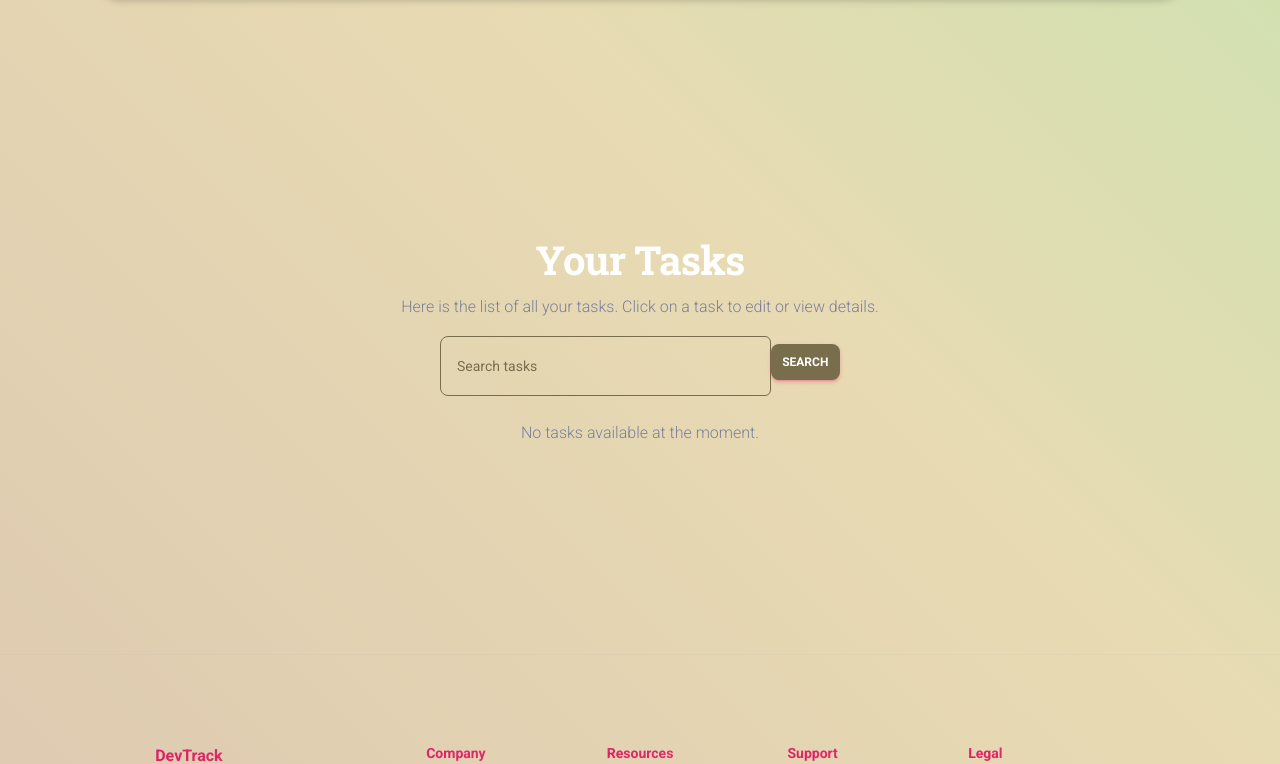
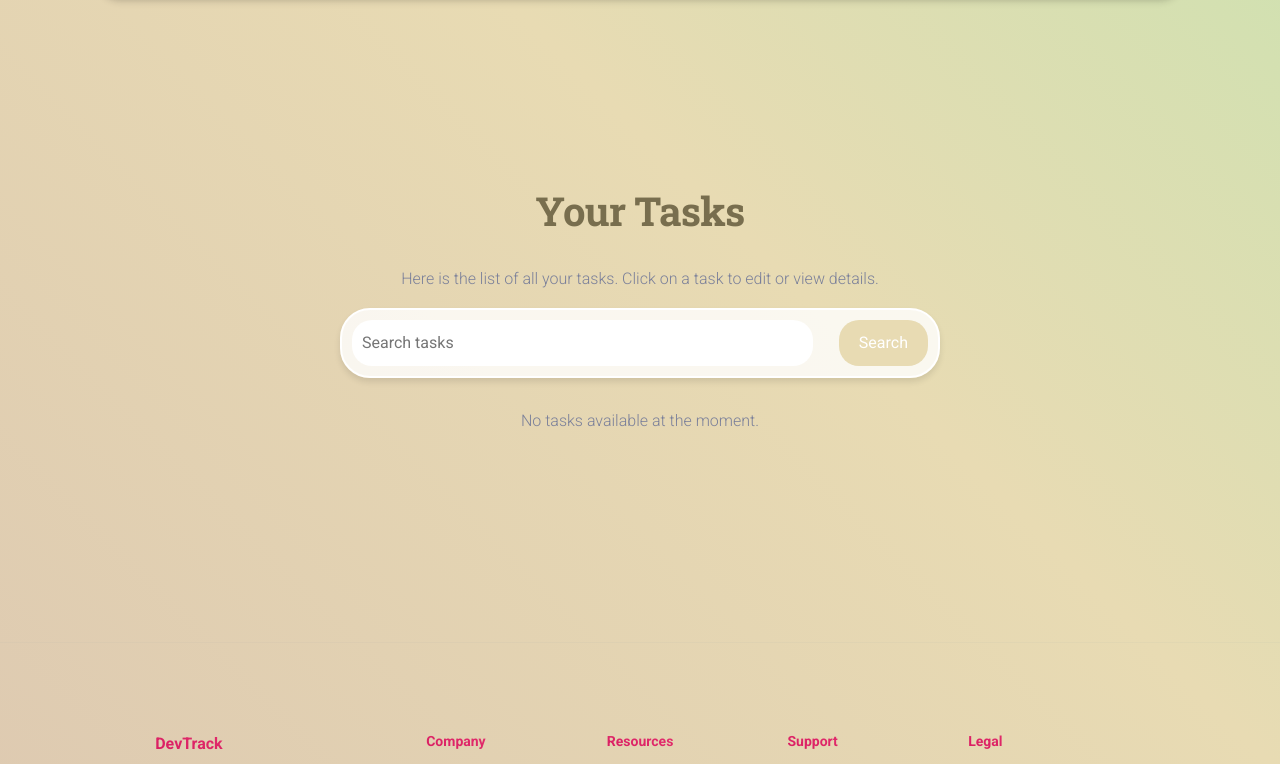
Before and after one commit to TrMaksym/DevTrack, a Django app: template templates/TaskTracker/task_list.html in a window 1280 px wide; the page is wider, and only the part inside the window is pictured. Shown: the part 70-834 px from the top of that part. Run offline with Django 5.2, Linux system fonts and the light colour scheme; the template is opened without the code that fills it, so the values that code supplies are empty; some libraries are stand-ins or nearby versions.

Commit message:
changed designe search form Task List

```diff
--- a/TaskTracker/views.py
+++ b/TaskTracker/views.py
@@ -276,7 +276,7 @@ class TaskUpdateView(LoginRequiredMixin, generic.UpdateView):
     template_name = "TaskTracker/task_form.html"
 
     def get_success_url(self):
-        return reverse_lazy("TaskTracker:task-detail", kwargs={"pk": self.object.pk})
+        return reverse_lazy("TaskTracker:task_detail", kwargs={"pk": self.object.pk})
 
 
 class TaskDeleteView(LoginRequiredMixin, generic.DeleteView):
--- a/templates/TaskTracker/task_list.html
+++ b/templates/TaskTracker/task_list.html
@@ -4,14 +4,13 @@
 
 {% block content %}
   <section class="task-list">
-    <div class="container mt-7">
-      <h2 class="text-center">Your Tasks</h2>
+    <div class="container mt-5">
+      <h1>Your Tasks</h1>
       <p class="text-center">Here is the list of all your tasks. Click on a task to edit or view details.</p>
 
-      <form method="get" class="mb-4 search-form">
-        <input type="text" id="search" name="search" value="{{ search }}" placeholder="Search tasks"
-               class="form-control">
-        <button type="submit" class="btn btn-primary mt-2 search-btn">Search</button>
+      <form method="get" class="search-form">
+        <input type="text" id="search" name="search" value="{{ search }}" placeholder="Search tasks">
+        <button type="submit">Search</button>
       </form>
 
       <div class="list-group">
@@ -22,10 +21,16 @@
                 <h5 class="card-title">{{ task.name }}</h5>
                 <p class="card-text">{{ task.description }}</p>
                 <small>Due: {{ task.deadline|default:"No due date" }}</small>
+
+                {% if task.is_completed %}
+                  <span class="badge badge-success" style="color: #e8dbb3">Completed</span>
+                {% else %}
+                  <span class="badge badge-warning" style="color: #e8dbb3">Not Completed</span>
+                {% endif %}
               </div>
             </div>
           </a>
-          {% empty %}
+        {% empty %}
           <p class="text-center">No tasks available at the moment.</p>
         {% endfor %}
       </div>
@@ -34,12 +39,12 @@
 
   <style>
       body {
+          font-family: 'Roboto', sans-serif;
           background: linear-gradient(45deg, #ea4793, #d8c0b0, #e8dbb3, #adeaad, #0099ff);
           background-size: 400% 400%;
           animation: gradient 10s ease infinite;
           height: 100vh;
           margin: 0;
-          font-family: 'Roboto', sans-serif;
       }
 
       @keyframes gradient {
@@ -58,122 +63,79 @@
           padding: 40px;
       }
 
-      h2 {
-          color: #ffffff;
+      h1 {
+          color: #786e4e;
           font-weight: bold;
           font-size: 2.5rem;
+          text-align: center;
+          margin-bottom: 30px;
+      }
+
+      .search-form {
+          margin-bottom: 30px;
+          max-width: 600px;
+          margin-left: auto;
+          margin-right: auto;
+          display: flex;
+          justify-content: space-between;
+          align-items: center;
+          border: 2px solid #ffffff;
+          padding: 10px;
+          border-radius: 30px;
+          background-color: rgba(255, 255, 255, 0.8);
+          box-shadow: 0 4px 6px rgba(0, 0, 0, 0.1);
+      }
+
+      .search-form input[type="text"] {
+          padding: 10px;
+          font-size: 1rem;
+          width: 80%;
+          border: none;
+          border-radius: 20px;
+          outline: none;
+          transition: all 0.3s ease;
+      }
+
+      .search-form input[type="text"]:focus {
+          border: 1px solid #e8dbb3;
+          box-shadow: 0 0 5px rgb(120, 110, 78);
+      }
+
+      .search-form button {
+          background-color: #e8dbb3;
+          color: white;
+          border: none;
+          padding: 10px 20px;
+          font-size: 1rem;
+          border-radius: 20px;
+          cursor: pointer;
+          transition: background-color 0.3s ease;
+      }
+
+      .search-form button:hover {
+          background-color: #d5c696;
       }
 
       .list-group-item {
-          font-size: 1.2rem;
-          color: #333;
-          padding: 12px 20px;
-          border-radius: 8px;
-          transition: background-color 0.3s, transform 0.2s;
+          border-radius: 10px;
+          margin-bottom: 10px;
+          background-color: #ffffff;
+          box-shadow: 0 4px 6px rgba(0, 0, 0, 0.1);
+          transition: all 0.3s ease-in-out;
       }
 
       .list-group-item:hover {
-          background-color: #f1f1f1;
           transform: translateY(-5px);
+          box-shadow: 0 6px 12px rgba(0, 0, 0, 0.15);
       }
 
-
-      .card {
-          border: none;
-          border-radius: 10px;
-          background-color: #ffffff;
-          box-shadow: 0 6px 12px rgba(0, 0, 0, 0.1);
-          padding: 20px;
-          transition: transform 0.3s ease-in-out;
+      .badge {
+          font-size: 1rem;
+          color: #ffffff;
+          background-color: transparent;
+          border-radius: 12px;
+          border: 2px solid transparent;
       }
 
-      .card:hover {
-          transform: translateY(-3px);
-      }
-
-      .card-title {
-          font-size: 1.6rem;
-          font-weight: 600;
-          color: #786e4e;
-          margin-bottom: 20px;
-      }
-
-      .card-text {
-          font-size: 1.1rem;
-          color: #555;
-          margin-bottom: 30px;
-      }
-
-      small {
-          font-size: 1rem;
-          color: #a69b9b;
-      }
-
-      .search-form {
-          display: flex;
-          margin-bottom: 2rem;
-          max-width: 400px;
-          margin-left: auto;
-          margin-right: auto;
-      }
-
-      .search-btn {
-          cursor: pointer;
-          transition: background-color 0.3s, transform 0.2s;
-          background-color: #786e4e;
-          color: white;
-          padding: 0.5rem 1rem;
-          border-top-right-radius: 0.5rem;
-          border-bottom-right-radius: 0.5rem;
-          border: 1px solid #786e4e;
-          display: flex;
-          align-items: center;
-          justify-content: center;
-      }
-
-      .search-btn:hover {
-          background-color: #786e4e;
-          transform: translateY(-2px);
-          box-shadow: 0 4px 8px rgba(120, 110, 78, 0.5);
-      }
-
-      .search-btn:active {
-          background-color: #5e4a33;
-          box-shadow: 0 2px 4px rgba(120, 110, 78, 0.3);
-      }
-
-      .search-btn:focus-visible {
-          outline: none !important;
-          background-color: #786e4e !important;
-          box-shadow: 0 4px 8px rgba(120, 110, 78, 0.5) !important;
-      }
-
-      .form-control {
-          display: block;
-          width: 100%;
-          padding: 0.5rem 1rem;
-          font-size: 0.875rem;
-          font-weight: 400;
-          line-height: 1.5rem;
-          color: #495057;
-          background-color: transparent;
-          background-clip: padding-box;
-          border: 1px solid #786e4e;
-          border-top-left-radius: 0.5rem;
-          border-bottom-left-radius: 0.5rem;
-          transition: 0.2s ease;
-      }
-
-      .form-control:focus {
-          background-color: #fff;
-          border-color: #786e4e;
-          box-shadow: 0 0 5px rgb(120, 110, 78);
-      }
-
-      .form-control::placeholder {
-          color: #786e4e;
-          opacity: 1;
-      }
   </style>
-
 {% endblock content %}
```
